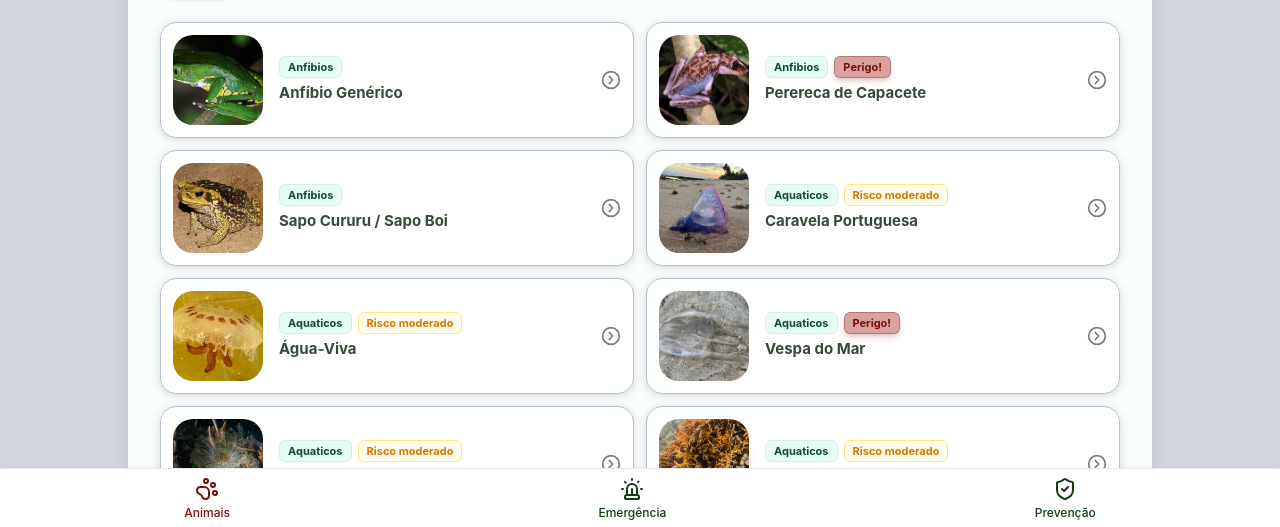
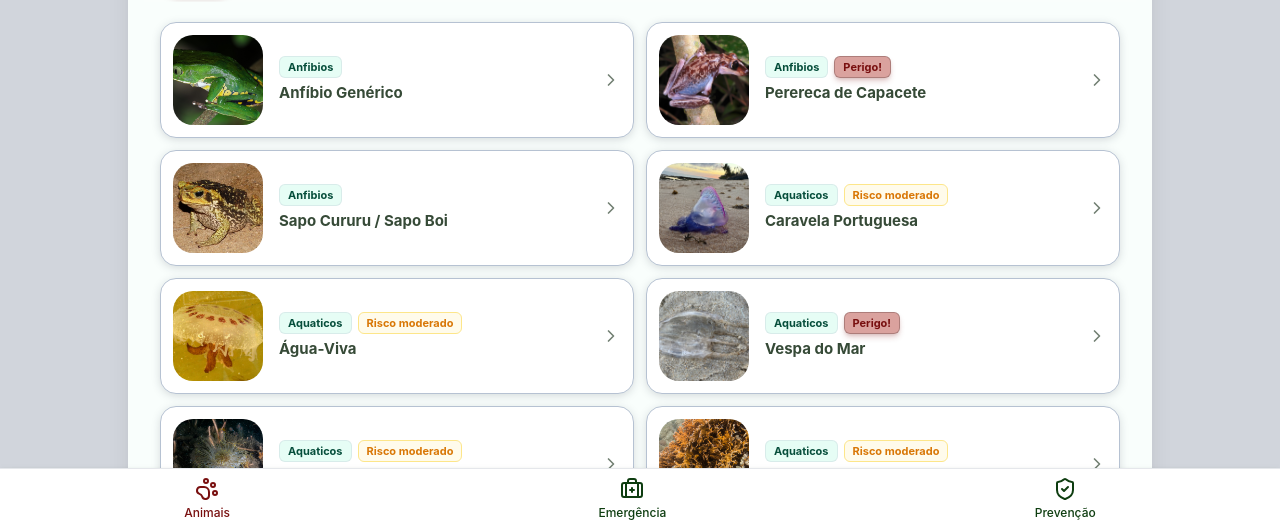
Before and after one commit to S1lvaL/pwa-guia-peconhentost, a React (Vite) app: page / in a window 1280 px wide. Both pictures are taken after a click on the button "Animais". Shown: the part 271-798 px from the top of the page. Built offline with nearby package versions, Linux system fonts and the light colour scheme.

Commit message:
icones adicionados

```diff
--- a/src/components/BottomNav.tsx
+++ b/src/components/BottomNav.tsx
@@ -1,5 +1,5 @@
 //Importa os ícones visuais da biblioteca lucide-react
-import { Siren, PawPrint, ShieldCheck } from "lucide-react";
+import { BriefcaseMedical, PawPrint, ShieldCheck } from "lucide-react";
 
 interface BottomNavProps {
   //guarda qual das três abas está ativa
@@ -34,7 +34,7 @@
             : "text-verde-principal"
         }`}
       >
-        <Siren className="w-6 h-6 mb-1" />
+        <BriefcaseMedical className="w-6 h-6 mb-1" />
         Emergência
       </button>
 
--- a/src/components/CardAnimal.tsx
+++ b/src/components/CardAnimal.tsx
@@ -1,4 +1,4 @@
-import { CircleChevronRight } from "lucide-react";
+import { ChevronRight } from "lucide-react";
 import type { Animal } from "../types/animal";
 import { corPericulosidade } from "../utils/periculosidade";
 
@@ -51,7 +51,7 @@
       </div>
 
       {/*Ícone Seta*/}
-      <CircleChevronRight
+      <ChevronRight
         className="size-[20px] text-letra/70 shrink-0"
         strokeWidth={2}
         aria-hidden="true"
--- a/src/components/ModalDetalhes.tsx
+++ b/src/components/ModalDetalhes.tsx
@@ -22,7 +22,7 @@
       <div className="absolute inset-0" onClick={onClose} />
 
       {/*O Modal é posicionado acima do BottomNav*/}
-      <div className="relative bg-white mx-2  lg:mx-auto lg:w-full lg:max-w-[800px] max-h-[calc(75vh-64px)] mb-[76px] rounded-[32px] p-[16px] flex flex-col gap-[12px] drop-shadow-[0px_-8px_12px_rgba(0,0,0,0.15)] z-10 animate-in slide-in-from-bottom duration-300 overflow-hidden">
+      <div className="relative bg-white mx-2 sm:mx-6 lg:mx-auto lg:w-full lg:max-w-[800px] max-h-[calc(75vh-64px)] mb-[76px] rounded-[32px] p-[16px] flex flex-col gap-[12px] drop-shadow-[0px_-8px_12px_rgba(0,0,0,0.15)] z-10 animate-in slide-in-from-bottom duration-300 overflow-hidden">
         {/* Barra superior / Fechar (Fixo no topo)*/}
         <div className="flex items-center justify-between h-[32px] shrink-0">
           <div className="size-[32px]" />
--- a/src/index.css
+++ b/src/index.css
@@ -6,6 +6,7 @@
   --color-verde-fundo: #fafefced;
   --color-verdeclaro-fundo: #e6fdf5;
   --color-verde-letra: #064e3b;
+  --color-verde-prenvencao: #a9f69a;
   --color-cinza-borda: #b6c2d2;
   --color-pesquisa-fundo: #dbdfe2ad;
   --color-letra: #364a37;
@@ -13,6 +14,5 @@
   --color-destaque-borda: #fde68a;
   --color-destaque-texto: #d97706;
   --color-vermelho-borda: #462a2a;
-  --color-vermelho-emergencia: #dc2626;
   --color-vermelho-principal: #780f0f;
 }
```
